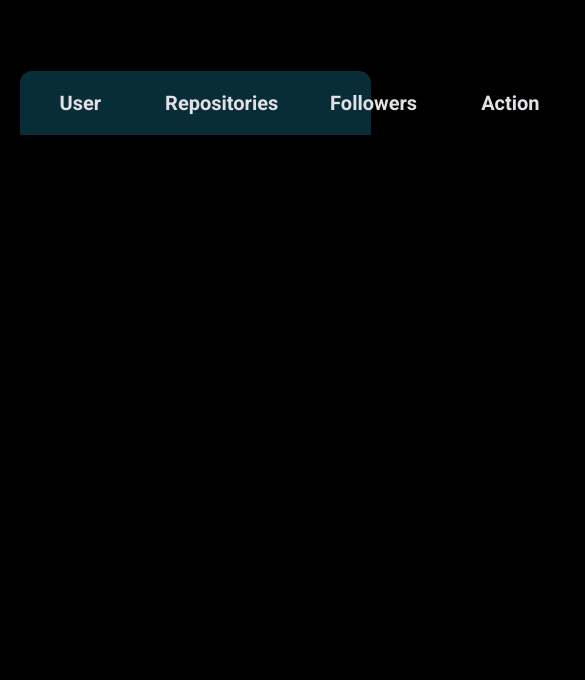
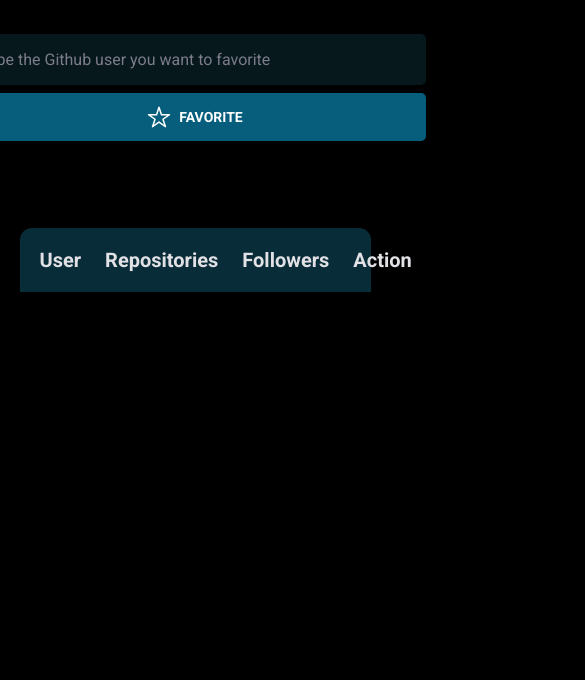
Before and after one commit to FilipeSantos07/Desafio-GitFav-Stage-6, a plain HTML site: page index.html in a window 390 px wide. Shown: the part 164-844 px from the top of the page, 585 px wide, since content can reach past the window. Drawn offline with Linux system fonts and the light colour scheme.

Commit message:
second commit

```diff
--- a/css/style.css
+++ b/css/style.css
@@ -110,9 +110,8 @@ table {
     width: 16.5rem;
 }
 .thead div:nth-child(3) {
-    width: 17.5rem;
+    width: 20.5rem;
 }
-
 tbody tr {
     border-bottom: 1px solid #4A808C;
 }
@@ -213,3 +212,25 @@ tbody span {
     background: #4A808C;
     border-radius: 15px;
 }
+
+@media (min-width:677px) and (max-width:929px) {
+    header {
+        flex-direction: column;
+    }
+    .input-wrapper {
+        margin-top: 5rem;
+    }
+}
+@media (max-width:676px) {
+    header {
+        flex-direction: column;
+    }
+    .input-wrapper {
+        margin-top: 5rem;
+        flex-direction: column;
+    }
+    .thead div {
+        padding: 1.6rem 0.4rem 1.6rem 2rem;
+    }
+
+}
```
Also changed, not shown: .github/preview.png (added), 1 other file.
